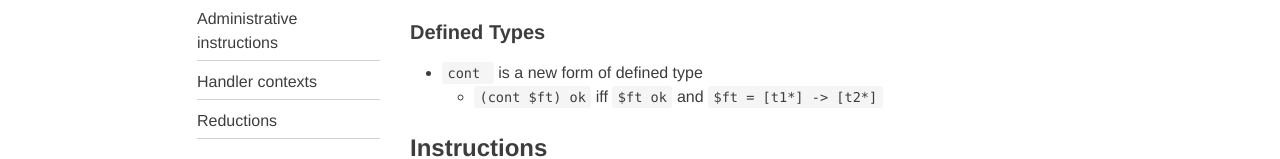
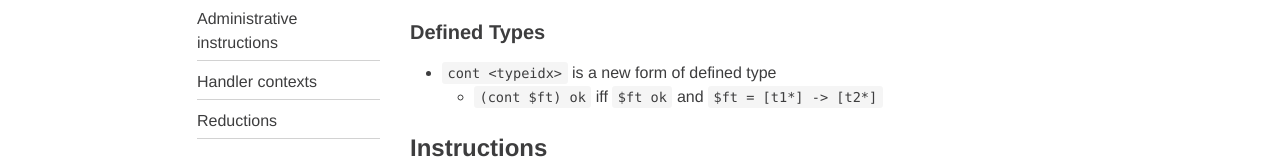
Before and after one commit to wasmfx/wasmfx.github.io, a plain HTML site: page specs/core/index.html in a window 1280 px wide. Shown: the part 393-552 px from the top of the page. Drawn offline with Linux system fonts and the light colour scheme.

Commit message:
Use &lt and &gt in code

```diff
--- a/specs/core/index.html
+++ b/specs/core/index.html
@@ -40,7 +40,7 @@ handling proposal</a>.
 <h3>Defined Types</h3>
 
 <ul>
-  <li><code>cont <typeidx></code> is a new form of defined type
+  <li><code>cont &lt;typeidx&gt;</code> is a new form of defined type
     <ul>
       <li><code>(cont $ft) ok</code> iff <code>$ft ok</code> and <code>$ft = [t1*] -> [t2*]</code></li>
     </ul>
```
